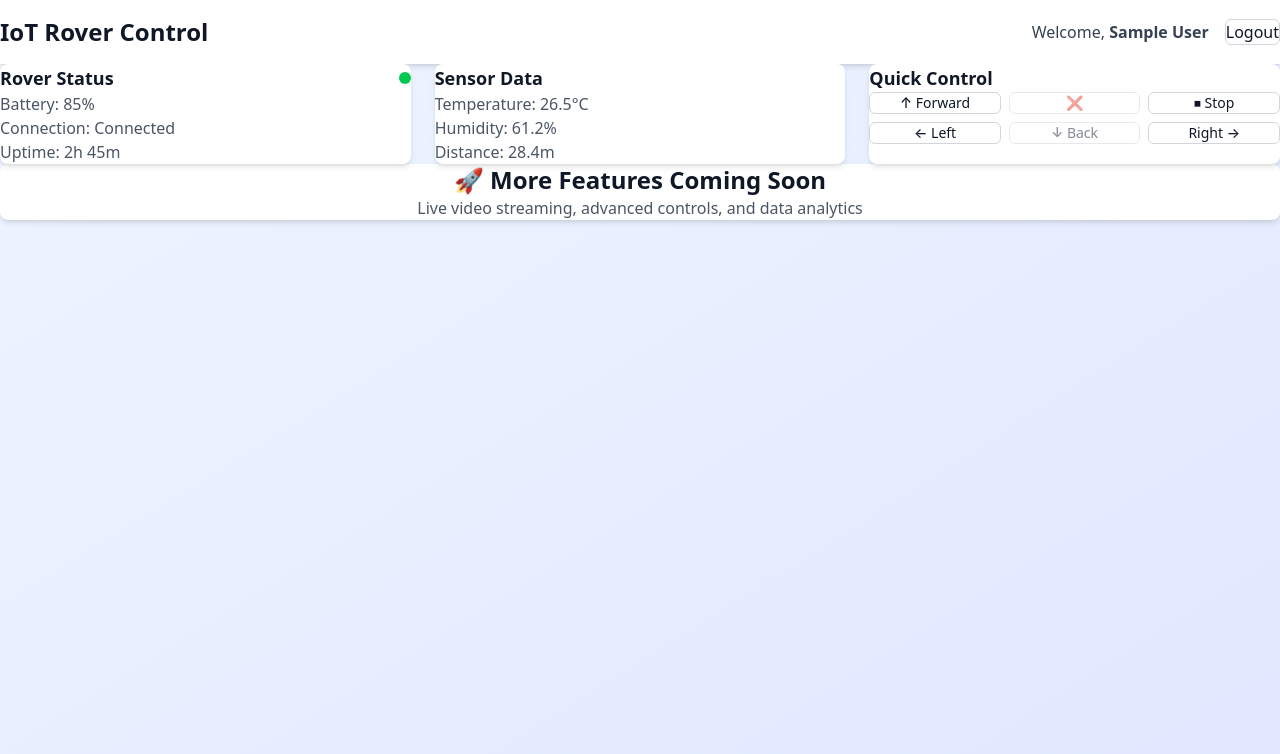
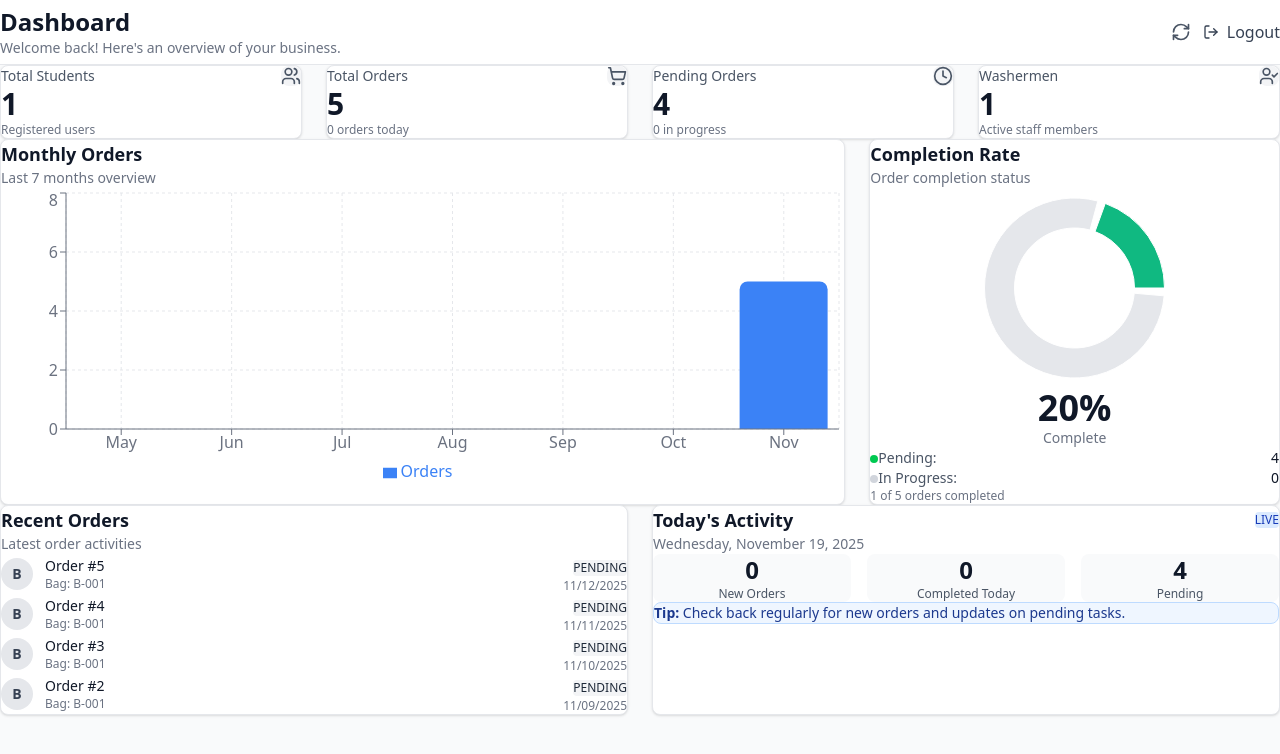
Before and after one commit to ratinto/synciot_frontend, a React app: page /dashboard in a window 1280 px wide. Shown: the top 754 px of the page. Built offline with nearby package versions, Linux system fonts and the light colour scheme; sample sign-in values are in the browser's storage; the HTML template or start-up script is replaced by a standard one.

Commit message:
feat: Create professional dashboard with charts and analytics

```diff
--- a/package.json
+++ b/package.json
@@ -16,6 +16,7 @@
     "react-dom": "^19.2.0",
     "react-hook-form": "^7.66.1",
     "react-router-dom": "^7.9.6",
+    "recharts": "^3.4.1",
     "zod": "^4.1.12"
   },
   "devDependencies": {
--- a/src/pages/Dashboard.jsx
+++ b/src/pages/Dashboard.jsx
@@ -1,92 +1,286 @@
-import React from 'react';
+import React, { useState, useEffect } from 'react';
 import { useNavigate } from 'react-router-dom';
 import { Button } from '../components/Button';
 import { useAuth } from '../context/AuthContext';
+import { BarChart, Bar, XAxis, YAxis, CartesianGrid, Tooltip, Legend, ResponsiveContainer, PieChart, Pie, Cell } from 'recharts';
+import { Users, ShoppingCart, Clock, UserCheck, RefreshCw, LogOut } from 'lucide-react';
+
+const monthlyOrdersData = [
+  { month: 'May', Orders: 0 },
+  { month: 'Jun', Orders: 0 },
+  { month: 'Jul', Orders: 0 },
+  { month: 'Aug', Orders: 0 },
+  { month: 'Sep', Orders: 0 },
+  { month: 'Oct', Orders: 0 },
+  { month: 'Nov', Orders: 5 },
+];
+
+const completionData = [
+  { name: 'Complete', value: 1, color: '#10b981' },
+  { name: 'Pending', value: 4, color: '#e5e7eb' },
+];
+
+const recentOrders = [
+  {
+    id: '#5',
+    bag: 'B-001',
+    status: 'PENDING',
+    date: '11/12/2025',
+  },
+  {
+    id: '#4',
+    bag: 'B-001',
+    status: 'PENDING',
+    date: '11/11/2025',
+  },
+  {
+    id: '#3',
+    bag: 'B-001',
+    status: 'PENDING',
+    date: '11/10/2025',
+  },
+  {
+    id: '#2',
+    bag: 'B-001',
+    status: 'PENDING',
+    date: '11/09/2025',
+  },
+];
+
+const StatCard = ({ icon: Icon, title, value, subtitle, className = '' }) => (
+  <div className={`bg-white rounded-lg border border-gray-200 p-6 shadow-sm ${className}`}>
+    <div className="flex items-start justify-between">
+      <div>
+        <p className="text-sm font-medium text-gray-600">{title}</p>
+        <p className="text-3xl font-bold text-gray-900 mt-2">{value}</p>
+        <p className="text-xs text-gray-500 mt-1">{subtitle}</p>
+      </div>
+      <div className="p-3 bg-gray-100 rounded-lg">
+        <Icon className="w-5 h-5 text-gray-600" />
+      </div>
+    </div>
+  </div>
+);
 
 export const Dashboard = () => {
   const navigate = useNavigate();
   const { user, logout } = useAuth();
+  const [isRefreshing, setIsRefreshing] = useState(false);
 
   const handleLogout = () => {
     logout();
     navigate('/login');
   };
 
+  const handleRefresh = () => {
+    setIsRefreshing(true);
+    setTimeout(() => setIsRefreshing(false), 1000);
+  };
+
+  const today = new Date().toLocaleDateString('en-US', {
+    weekday: 'long',
+    year: 'numeric',
+    month: 'long',
+    day: 'numeric'
+  });
+
   return (
-    <div className="min-h-screen bg-gradient-to-br from-blue-50 to-indigo-100">
-      <nav className="bg-white shadow-md">
+    <div className="min-h-screen bg-gray-50">
+      {/* Header */}
+      <header className="bg-white border-b border-gray-200 sticky top-0 z-40">
         <div className="max-w-7xl mx-auto px-4 sm:px-6 lg:px-8">
           <div className="flex justify-between items-center h-16">
             <div>
-              <h1 className="text-2xl font-bold text-gray-900">IoT Rover Control</h1>
+              <h1 className="text-2xl font-bold text-gray-900">Dashboard</h1>
+              <p className="text-sm text-gray-500">Welcome back! Here's an overview of your business.</p>
             </div>
-            <div className="flex items-center gap-4">
-              <span className="text-gray-700">Welcome, <span className="font-semibold">{user?.name}</span></span>
-              <Button onClick={handleLogout} variant="outline">
-                Logout
-              </Button>
+            <div className="flex items-center gap-3">
+              <button
+                onClick={handleRefresh}
+                className="p-2 hover:bg-gray-100 rounded-lg transition-colors"
+                title="Refresh dashboard"
+              >
+                <RefreshCw className={`w-5 h-5 text-gray-600 ${isRefreshing ? 'animate-spin' : ''}`} />
+              </button>
+              <button
+                onClick={handleLogout}
+                className="flex items-center gap-2 px-4 py-2 text-gray-700 hover:bg-gray-100 rounded-lg transition-colors"
+              >
+                <LogOut className="w-4 h-4" />
+                <span>Logout</span>
+              </button>
             </div>
           </div>
         </div>
-      </nav>
+      </header>
 
-      <div className="max-w-7xl mx-auto px-4 sm:px-6 lg:px-8 py-12">
-        <div className="grid grid-cols-1 md:grid-cols-3 gap-6">
-          {/* Rover Status Card */}
-          <div className="bg-white rounded-lg shadow-md p-6">
+      {/* Main Content */}
+      <main className="max-w-7xl mx-auto px-4 sm:px-6 lg:px-8 py-8">
+        {/* Stats Grid */}
+        <div className="grid grid-cols-1 md:grid-cols-2 lg:grid-cols-4 gap-6 mb-8">
+          <StatCard
+            icon={Users}
+            title="Total Students"
+            value="1"
+            subtitle="Registered users"
+          />
+          <StatCard
+            icon={ShoppingCart}
+            title="Total Orders"
+            value="5"
+            subtitle="0 orders today"
+          />
+          <StatCard
+            icon={Clock}
+            title="Pending Orders"
+            value="4"
+            subtitle="0 in progress"
+          />
+          <StatCard
+            icon={UserCheck}
+            title="Washermen"
+            value="1"
+            subtitle="Active staff members"
+          />
+        </div>
+
+        {/* Charts Grid */}
+        <div className="grid grid-cols-1 lg:grid-cols-3 gap-6 mb-8">
+          {/* Monthly Orders Chart */}
+          <div className="lg:col-span-2 bg-white rounded-lg border border-gray-200 p-6 shadow-sm">
+            <div className="mb-6">
+              <h2 className="text-lg font-semibold text-gray-900">Monthly Orders</h2>
+              <p className="text-sm text-gray-500">Last 7 months overview</p>
+            </div>
+            <ResponsiveContainer width="100%" height={300}>
+              <BarChart data={monthlyOrdersData}>
+                <CartesianGrid strokeDasharray="3 3" stroke="#e5e7eb" />
+                <XAxis dataKey="month" stroke="#6b7280" />
+                <YAxis stroke="#6b7280" />
+                <Tooltip
+                  contentStyle={{
+                    backgroundColor: '#fff',
+                    border: '1px solid #e5e7eb',
+                    borderRadius: '6px'
+                  }}
+                />
+                <Legend />
+                <Bar dataKey="Orders" fill="#3b82f6" radius={[8, 8, 0, 0]} />
+              </BarChart>
+            </ResponsiveContainer>
+          </div>
+
+          {/* Completion Rate */}
+          <div className="bg-white rounded-lg border border-gray-200 p-6 shadow-sm">
+            <div className="mb-6">
+              <h2 className="text-lg font-semibold text-gray-900">Completion Rate</h2>
+              <p className="text-sm text-gray-500">Order completion status</p>
+            </div>
+            <div className="flex flex-col items-center justify-center">
+              <ResponsiveContainer width="100%" height={200}>
+                <PieChart>
+                  <Pie
+                    data={completionData}
+                    cx="50%"
+                    cy="50%"
+                    innerRadius={60}
+                    outerRadius={90}
+                    paddingAngle={5}
+                    dataKey="value"
+                  >
+                    {completionData.map((entry, index) => (
+                      <Cell key={`cell-${index}`} fill={entry.color} />
+                    ))}
+                  </Pie>
+                </PieChart>
+              </ResponsiveContainer>
+              <div className="text-center mt-4">
+                <p className="text-4xl font-bold text-gray-900">20%</p>
+                <p className="text-sm text-gray-500">Complete</p>
+              </div>
+            </div>
+            <div className="mt-6 space-y-2 text-sm">
+              <div className="flex justify-between">
+                <span className="text-gray-600">
+                  <span className="inline-block w-2 h-2 bg-green-500 rounded-full mr-2"></span>
+                  Pending:
+                </span>
+                <span className="font-medium text-gray-900">4</span>
+              </div>
+              <div className="flex justify-between">
+                <span className="text-gray-600">
+                  <span className="inline-block w-2 h-2 bg-gray-300 rounded-full mr-2"></span>
+                  In Progress:
+                </span>
+                <span className="font-medium text-gray-900">0</span>
+              </div>
+            </div>
+            <p className="text-xs text-gray-500 mt-4">1 of 5 orders completed</p>
+          </div>
+        </div>
+
+        {/* Recent Orders & Today's Activity */}
+        <div className="grid grid-cols-1 lg:grid-cols-2 gap-6">
+          {/* Recent Orders */}
+          <div className="bg-white rounded-lg border border-gray-200 p-6 shadow-sm">
+            <h2 className="text-lg font-semibold text-gray-900 mb-4">Recent Orders</h2>
+            <p className="text-sm text-gray-500 mb-4">Latest order activities</p>
+            <div className="space-y-3">
+              {recentOrders.map((order, idx) => (
+                <div key={idx} className="flex items-center justify-between p-3 hover:bg-gray-50 rounded-lg transition-colors">
+                  <div className="flex items-center gap-3">
+                    <div className="w-8 h-8 bg-gray-200 rounded-full flex items-center justify-center text-sm font-semibold text-gray-700">
+                      {order.bag.split('-')[0]}
+                    </div>
+                    <div>
+                      <p className="font-medium text-gray-900 text-sm">Order {order.id}</p>
+                      <p className="text-xs text-gray-500">Bag: {order.bag}</p>
+                    </div>
+                  </div>
+                  <div className="text-right">
+                    <span className="inline-block px-2 py-1 text-xs font-medium bg-gray-100 text-gray-800 rounded">
+                      {order.status}
+                    </span>
+                    <p className="text-xs text-gray-500 mt-1">{order.date}</p>
+                  </div>
+                </div>
+              ))}
+            </div>
+          </div>
+
+          {/* Today's Activity */}
+          <div className="bg-white rounded-lg border border-gray-200 p-6 shadow-sm">
             <div className="flex items-center justify-between mb-4">
-              <h2 className="text-lg font-semibold text-gray-900">Rover Status</h2>
-              <div className="w-3 h-3 bg-green-500 rounded-full"></div>
+              <h2 className="text-lg font-semibold text-gray-900">Today's Activity</h2>
+              <span className="inline-block px-2 py-1 text-xs font-medium bg-blue-100 text-blue-800 rounded">
+                LIVE
+              </span>
             </div>
-            <div className="space-y-2">
-              <p className="text-gray-600">
-                <span className="font-medium">Battery:</span> 85%
-              </p>
-              <p className="text-gray-600">
-                <span className="font-medium">Connection:</span> Connected
-              </p>
-              <p className="text-gray-600">
-                <span className="font-medium">Uptime:</span> 2h 45m
+            <p className="text-sm text-gray-500 mb-6">{today}</p>
+
+            <div className="grid grid-cols-3 gap-4">
+              <div className="text-center p-4 bg-gray-50 rounded-lg">
+                <p className="text-2xl font-bold text-gray-900">0</p>
+                <p className="text-xs text-gray-600 mt-1">New Orders</p>
+              </div>
+              <div className="text-center p-4 bg-gray-50 rounded-lg">
+                <p className="text-2xl font-bold text-gray-900">0</p>
+                <p className="text-xs text-gray-600 mt-1">Completed Today</p>
+              </div>
+              <div className="text-center p-4 bg-gray-50 rounded-lg">
+                <p className="text-2xl font-bold text-gray-900">4</p>
+                <p className="text-xs text-gray-600 mt-1">Pending</p>
+              </div>
+            </div>
+
+            <div className="mt-6 p-4 bg-blue-50 border border-blue-200 rounded-lg">
+              <p className="text-sm text-blue-900">
+                <span className="font-semibold">Tip:</span> Check back regularly for new orders and updates on pending tasks.
               </p>
             </div>
           </div>
-
-          {/* Sensor Data Card */}
-          <div className="bg-white rounded-lg shadow-md p-6">
-            <h2 className="text-lg font-semibold text-gray-900 mb-4">Sensor Data</h2>
-            <div className="space-y-2">
-              <p className="text-gray-600">
-                <span className="font-medium">Temperature:</span> 26.5°C
-              </p>
-              <p className="text-gray-600">
-                <span className="font-medium">Humidity:</span> 61.2%
-              </p>
-              <p className="text-gray-600">
-                <span className="font-medium">Distance:</span> 28.4m
-              </p>
-            </div>
-          </div>
-
-          {/* Controls Card */}
-          <div className="bg-white rounded-lg shadow-md p-6">
-            <h2 className="text-lg font-semibold text-gray-900 mb-4">Quick Control</h2>
-            <div className="grid grid-cols-3 gap-2">
-              <Button variant="outline" className="text-sm">↑ Forward</Button>
-              <Button variant="outline" disabled className="text-sm">❌</Button>
-              <Button variant="outline" className="text-sm">⏹ Stop</Button>
-              <Button variant="outline" className="text-sm">← Left</Button>
-              <Button variant="outline" disabled className="text-sm">↓ Back</Button>
-              <Button variant="outline" className="text-sm">Right →</Button>
-            </div>
-          </div>
         </div>
-
-        {/* Coming Soon */}
-        <div className="mt-12 bg-white rounded-lg shadow-md p-8 text-center">
-          <h2 className="text-2xl font-bold text-gray-900 mb-2">🚀 More Features Coming Soon</h2>
-          <p className="text-gray-600">Live video streaming, advanced controls, and data analytics</p>
-        </div>
-      </div>
+      </main>
     </div>
   );
 };
```
Also changed, not shown: 2 other files (tests, documents, lock files or other folders).
